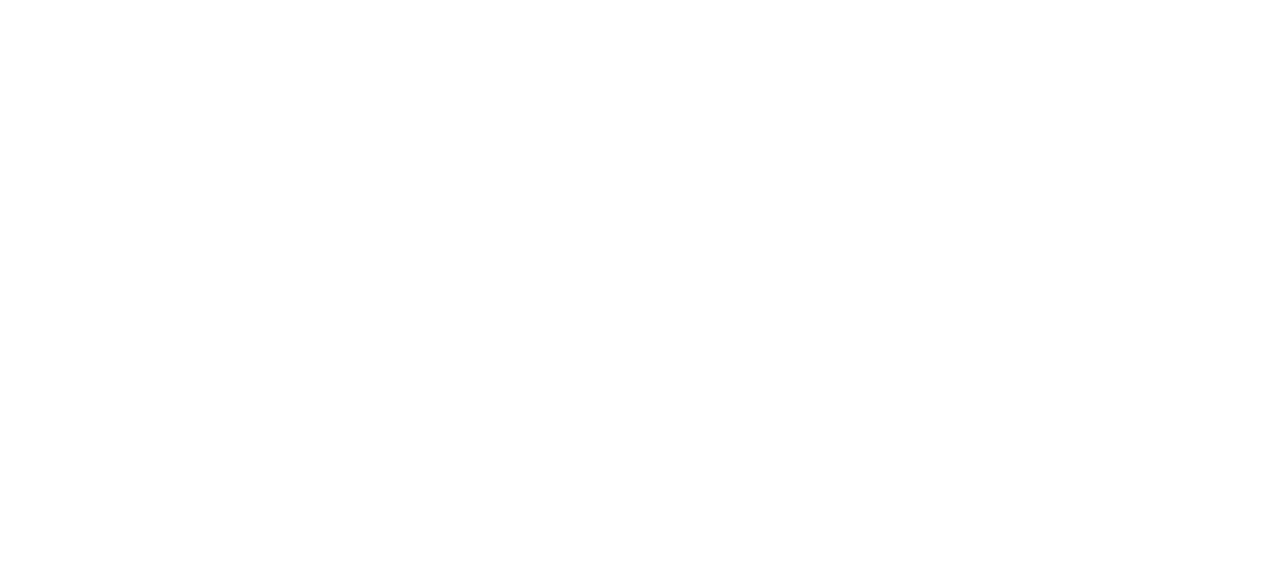
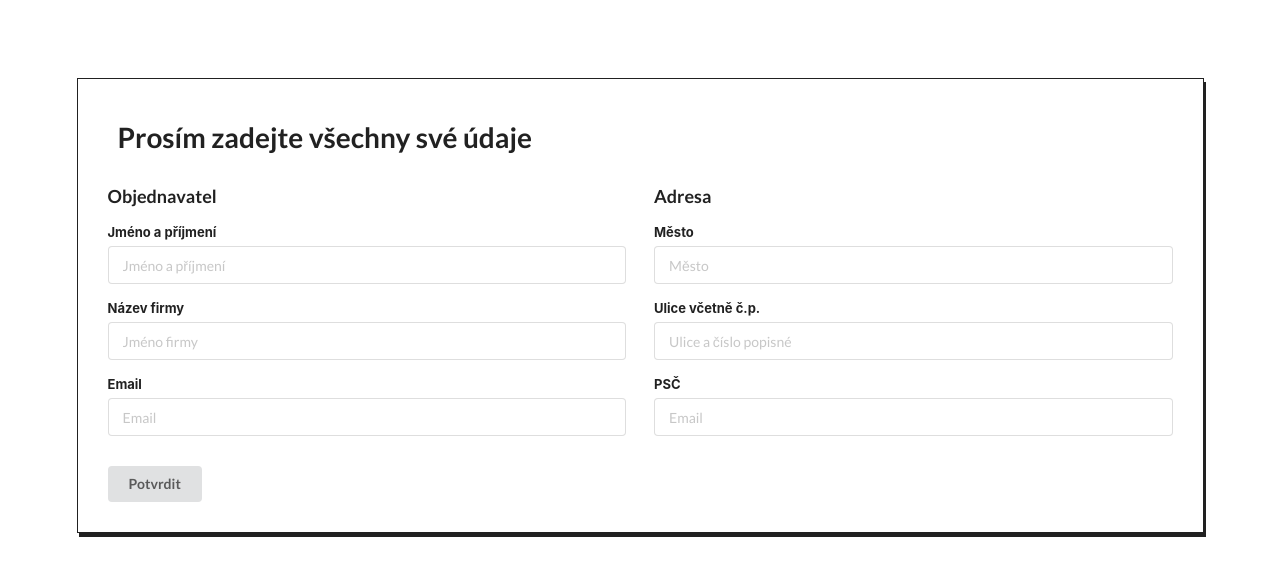
Before and after one commit to JakubPelz/Fapi, a React app in the folder frontend/: page /customer in a window 1280 px wide. Before the commit this address had no page. Built offline with nearby package versions, Linux system fonts and the light colour scheme.

Commit message:
Customer JSX done

```diff
--- a/frontend/package.json
+++ b/frontend/package.json
@@ -3,6 +3,8 @@
   "version": "0.1.0",
   "private": true,
   "dependencies": {
+    "@emotion/react": "^11.9.0",
+    "@emotion/styled": "^11.8.1",
     "@testing-library/jest-dom": "^5.16.4",
     "@testing-library/react": "^13.1.1",
     "@testing-library/user-event": "^13.5.0",
--- a/frontend/public/index.html
+++ b/frontend/public/index.html
@@ -24,7 +24,8 @@
       work correctly both with client-side routing and a non-root public URL.
       Learn how to configure a non-root public URL by running `npm run build`.
     -->
-    <title>React App</title>
+    <title>Fapi - Order App</title>
+    <link rel="stylesheet" type="text/css" href="https://cdnjs.cloudflare.com/ajax/libs/semantic-ui/2.4.1/semantic.min.css">
   </head>
   <body>
     <noscript>You need to enable JavaScript to run this app.</noscript>
--- a/frontend/src/components/routes/Routes.js
+++ b/frontend/src/components/routes/Routes.js
@@ -1,3 +1,4 @@
+import CustomerInfo from '../../pages/CustomerInfo';
 import Home from '../../pages/Home';
 
 const routes = [
@@ -6,7 +7,12 @@ const routes = [
     exact: true,
     component: Home,
     name: 'Home Page',
-    protected: false,
+  },
+  {
+    path: '/customer',
+    exact: true,
+    component: CustomerInfo,
+    name: 'Customer Information',
   },
 ];
 
--- a/frontend/src/index.css
+++ b/frontend/src/index.css
@@ -5,9 +5,17 @@ body {
     sans-serif;
   -webkit-font-smoothing: antialiased;
   -moz-osx-font-smoothing: grayscale;
+  background-color: #ffffff;
 }
 
 code {
   font-family: source-code-pro, Menlo, Monaco, Consolas, 'Courier New',
     monospace;
 }
+
+#CustomerInfo {
+  background-color: white;
+  border: 1px solid;
+  padding: 10px;
+  box-shadow: 2px 4px;
+}
--- /dev/null
+++ b/frontend/src/pages/CustomerInfo.jsx
@@ -0,0 +1,112 @@
+import React from 'react'
+import { UserContext } from '../components/context/UserContext'
+
+const CustomerInfo = () => {
+  const { user, setUser } = React.useContext(UserContext)
+
+  const submit = async (e) => {
+    e.preventDefault();
+  }
+  return (
+    <div className='ui vertical mashead segment' style={{ marginTop: "50px" }}>
+      <div className='ui center aligned container'>
+        <div className="ui vertical left aligned footer segment">
+          <div className="center aligned container" id='CustomerInfo'>
+            <div style={{ margin: "30px" }}>
+              <h1>Prosím zadejte všechny své údaje</h1>
+            </div>
+            <div style={{ margin: "20px" }}>
+              <form className="ui form">
+                <div className="ui stackable inverted divided grid">
+                  <div className="eight wide column">
+                    <div className="field">
+                      <h3>Objednavatel</h3>
+                      <label>Jméno a příjmení</label>
+                      <input
+                        type="text"
+                        name="First name"
+                        placeholder="Jméno a příjmení"
+                        id="First name"
+                        required
+
+                      />
+                    </div>
+                    <div className="field">
+                      <label>Název firmy</label>
+                      <input
+                        type="text"
+                        name="Last name"
+                        placeholder="Jméno firmy"
+                        id="Last name"
+                        required
+                      /*      onChange={(e) => setCompanyName(e.target.value)} */
+                      />
+                    </div>
+                    <div className="field">
+                      <label>Email</label>
+                      <input
+                        type="text"
+                        name="email"
+                        placeholder="Email"
+                        id="email"
+                        required
+                      /*   onChange={(e) => setEmail(e.target.value)} */
+                      />
+                    </div>
+                  </div>
+
+                  <div className="eight wide column">
+                    <h3>Adresa</h3>
+                    <div className="field">
+                      <label>Město</label>
+                      <input
+                        type="text"
+                        name="First name"
+                        placeholder="Město"
+                        id="First name"
+                        required
+                      /*        onChange={(e) => setCity(e.target.value)} */
+                      />
+                    </div>
+                    <div className="field">
+                      <label>Ulice včetně č.p.</label>
+                      <input
+                        type="text"
+                        name="Last name"
+                        placeholder="Ulice a číslo popisné"
+                        id="Last name"
+                        required
+                      /*             onChange={(e) => setStreet(e.target.value)} */
+                      />
+                    </div>
+                    <div className="field">
+                      <label>PSČ</label>
+                      <input
+                        type="text"
+                        name="email"
+                        placeholder="Email"
+                        id="email"
+                        required
+                      /*            onChange={(e) => setZipCide(e.target.value)} */
+                      />
+                    </div>
+                  </div>
+                </div>
+
+                <button
+                  className="ui button"
+                  type="submit"
+                  style={{ marginTop: '30px' }}
+
+                >
+                  Potvrdit
+                </button>
+              </form>
+            </div>
+          </div>
+        </div></div>
+    </div >
+  )
+}
+
+export default CustomerInfo
--- a/frontend/src/pages/Home.jsx
+++ b/frontend/src/pages/Home.jsx
@@ -1,8 +1,20 @@
 import React from 'react'
+import { NavLink } from 'react-router-dom'
 
 const Home = () => {
   return (
-    <div>Home</div>
+    <div className='ui middle aligned center aligned grid'>
+      <div className="column" style={{ marginTop: "15%" }}>
+        <h1>Fapi - Oreder App</h1>
+        <div style={{ height: "30px" }}></div>
+        <NavLink to="/customer">
+          <div className="ui huge violet button" id="topButton">
+            "First step"
+            <i className="right arrow icon" />
+          </div>
+        </NavLink>
+      </div>
+    </div>
   )
 }
 
```
Also changed, not shown: 1 other file.
